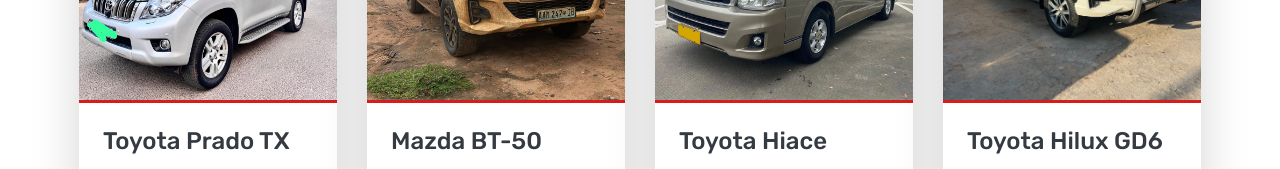
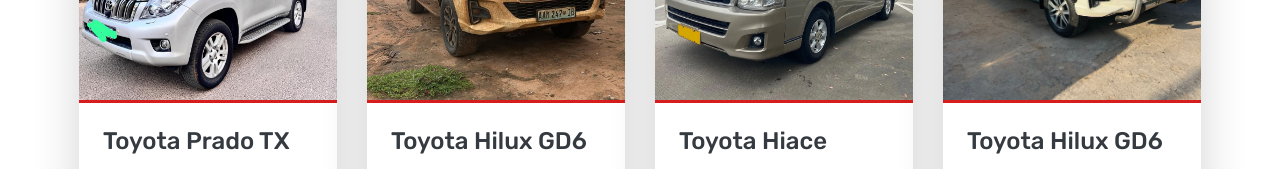
Before and after one commit to lopesaiton803/rentacar, a plain HTML site: page index.html in a window 1280 px wide. Shown: the part 3700-3869 px from the top of the page. Drawn offline with nearby package versions, Linux system fonts and the light colour scheme.

Commit message:
cooooooollla

```diff
--- a/index.html
+++ b/index.html
@@ -485,7 +485,7 @@
                      <img src="imgs/bt-50sujo.jpeg" data-translate-alt="mazdaBT50Img" alt="Mazda BT-50" class="img-fluid object-fit-cover" style="width: 100%; height: auto; transform: translateY(8%); transition: transform 0.6s ease;" onmouseover="this.style.transform='scale(1.08) translateY(8%)'" onmouseout="this.style.transform='translateY(8%)'" />
                   </div>
                   <div class="offer-content bg-white p-4 rounded-bottom">
-                     <h4 class="fw-bold text-dark mb-3" data-translate="mazdaBT50">Toyota Hilux GD6</h4>
+                     <h4 class="fw-bold text-dark mb-3" data-translate="toyotaHilux">Toyota Hilux GD6</h4>
                      <ul class="list-unstyled small text-muted mb-4">
                         <li><i class="fa fa-calendar text-danger me-2"></i> <span data-translate="year">Ano</span>: 2022</li>
                         <li><i class="fa fa-cogs text-danger me-2"></i> <span data-translate="automatic">Automático</span></li>
```
